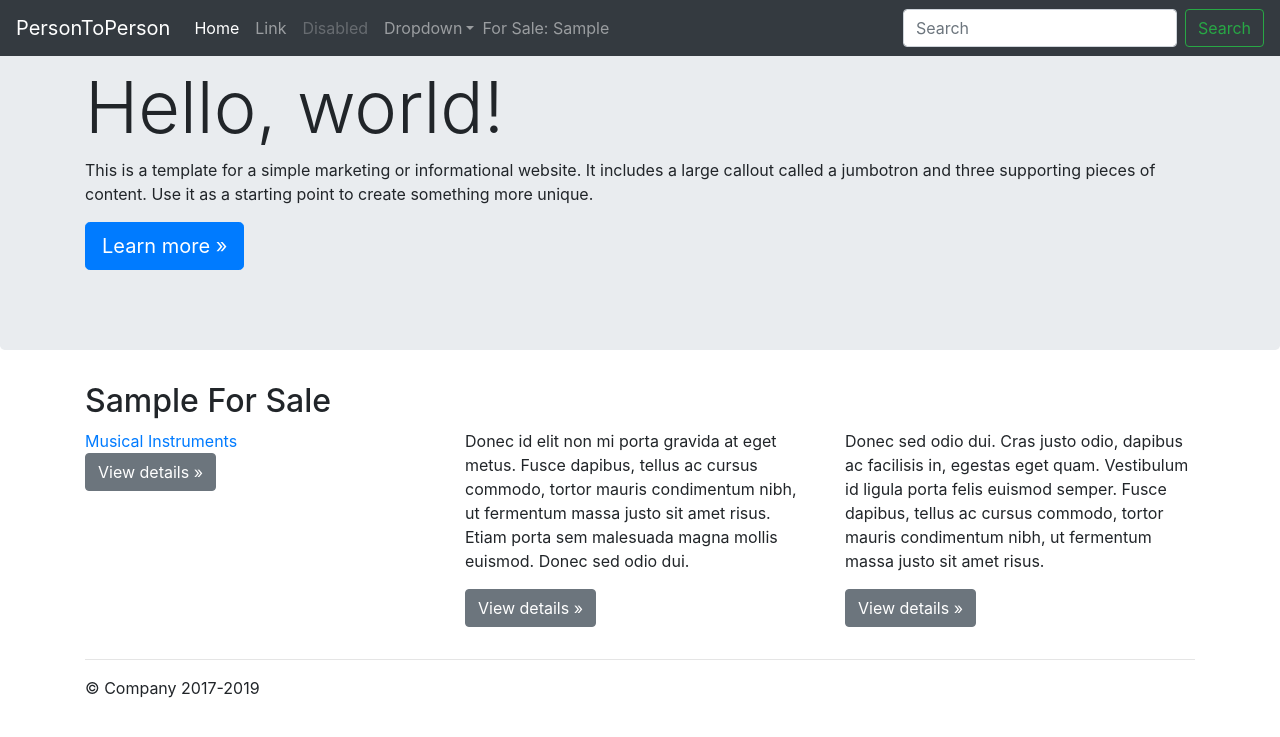
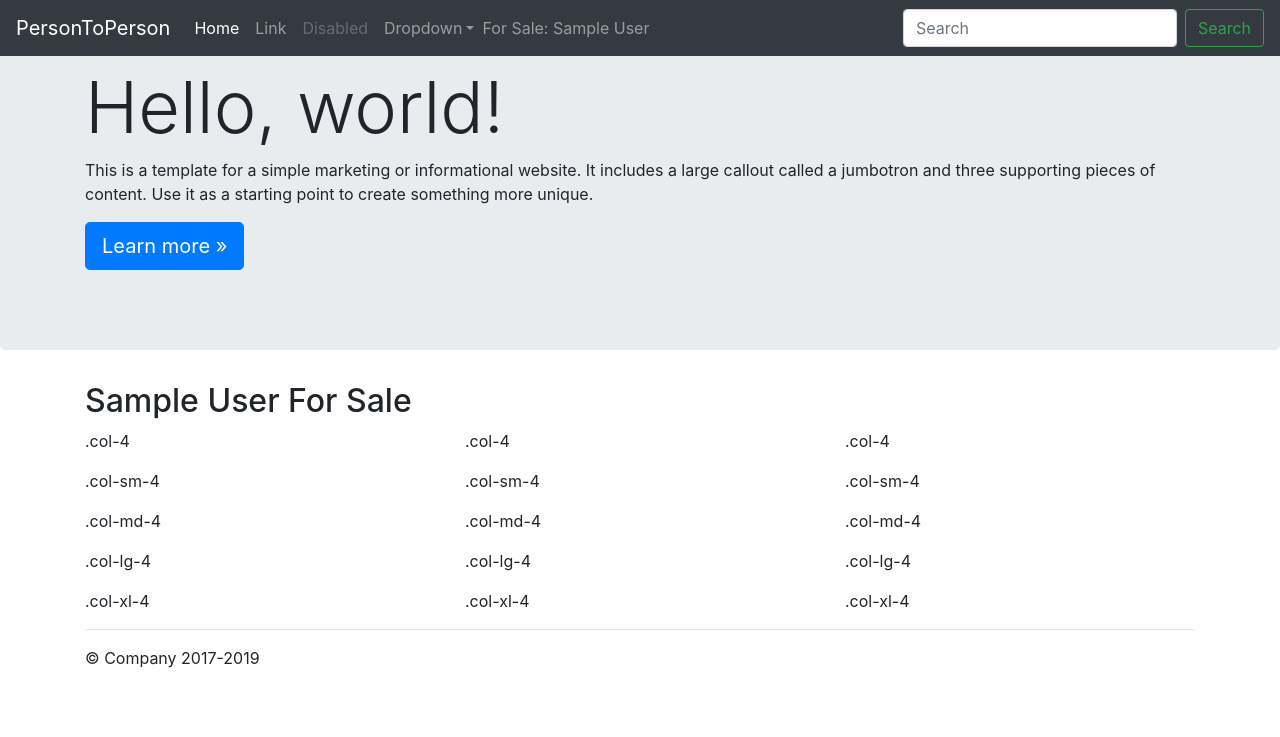
Before and after one commit to PatrickEGorman/PersonToPerson, a Django app: template apps/PostingOrganizer/templates/organizer_template.html in a window 1280 px wide. Shown: the top 737 px of the page. Run offline with Django 3.2, Linux system fonts and the light colour scheme; tables that the repository leaves empty hold one stand-in row (values such as "Sample post"); the template is opened without the code that fills it: values that come from a table or form of the project are taken from there, most other values are stand-ins (such as "Sample title", 1, 10 or a date in 2020); parts of the project's set-up code (start-up, migrations or seed data) failed here and were passed over; some libraries are stand-ins or nearby versions.

Commit message:
Further developments

```diff
--- a/apps/PostingOrganizer/templates/organizer_template.html
+++ b/apps/PostingOrganizer/templates/organizer_template.html
@@ -1,7 +1,7 @@
 {% extends 'base_template.html' %}
 
 {% block page_header %}
-  For Sale: {{ category_to_display }}
+  For Sale: {{ category.display_name }}
 {% endblock %}
 
 {% block content %}
@@ -15,21 +15,36 @@
 </div>
 
 <div class="container">
-  <h2>{{ category_to_display }} For Sale</h2>
+  <h2>{{ category.display_name }} For Sale</h2>
   <!-- Example row of columns -->
-  <div class="row">
-    <div class="col-md-4">
-      <a href="posting-organizer/musical-instruments/">Musical Instruments</a>
-      <p><a class="btn btn-secondary" href="#" role="button">View details &raquo;</a></p>
-    </div>
-    <div class="col-md-4">
-      <p>Donec id elit non mi porta gravida at eget metus. Fusce dapibus, tellus ac cursus commodo, tortor mauris condimentum nibh, ut fermentum massa justo sit amet risus. Etiam porta sem malesuada magna mollis euismod. Donec sed odio dui. </p>
-      <p><a class="btn btn-secondary" href="#" role="button">View details &raquo;</a></p>
-    </div>
-    <div class="col-md-4">
-      <p>Donec sed odio dui. Cras justo odio, dapibus ac facilisis in, egestas eget quam. Vestibulum id ligula porta felis euismod semper. Fusce dapibus, tellus ac cursus commodo, tortor mauris condimentum nibh, ut fermentum massa justo sit amet risus.</p>
-      <p><a class="btn btn-secondary" href="#" role="button">View details &raquo;</a></p>
-    </div>
+   <div class="row mb-3">
+    <div class="col-4 themed-grid-col">.col-4</div>
+    <div class="col-4 themed-grid-col">.col-4</div>
+    <div class="col-4 themed-grid-col">.col-4</div>
+  </div>
+
+  <div class="row mb-3">
+    <div class="col-sm-4 themed-grid-col">.col-sm-4</div>
+    <div class="col-sm-4 themed-grid-col">.col-sm-4</div>
+    <div class="col-sm-4 themed-grid-col">.col-sm-4</div>
+  </div>
+
+  <div class="row mb-3">
+    <div class="col-md-4 themed-grid-col">.col-md-4</div>
+    <div class="col-md-4 themed-grid-col">.col-md-4</div>
+    <div class="col-md-4 themed-grid-col">.col-md-4</div>
+  </div>
+
+  <div class="row mb-3">
+    <div class="col-lg-4 themed-grid-col">.col-lg-4</div>
+    <div class="col-lg-4 themed-grid-col">.col-lg-4</div>
+    <div class="col-lg-4 themed-grid-col">.col-lg-4</div>
+  </div>
+
+  <div class="row mb-3">
+    <div class="col-xl-4 themed-grid-col">.col-xl-4</div>
+    <div class="col-xl-4 themed-grid-col">.col-xl-4</div>
+    <div class="col-xl-4 themed-grid-col">.col-xl-4</div>
   </div>
 
   <hr>
--- a/apps/PostingOrganizer/urls.py
+++ b/apps/PostingOrganizer/urls.py
@@ -4,5 +4,5 @@
 from apps.PostingOrganizer.views import generate_template
 
 urlpatterns = [
-    path('category/<str:category>/', generate_template),
+    path('category/<str:category_url>/', generate_template),
 ]
--- a/scripts/Categories/set_default_categories.py
+++ b/scripts/Categories/set_default_categories.py
@@ -12,7 +12,7 @@
 
 category_athletic_equipment = Category()
 category_athletic_equipment.category_url_name = 'athletic_equipment'
-category_athletic_equipment.display_name = 'AthleticEquipment'
+category_athletic_equipment.display_name = 'Athletic Equipment'
 category_athletic_equipment.craigslist_url_adder = 'sporting-goods/search/sga'
 category_athletic_equipment.save()
 
```
Also changed, not shown: apps/PostingOrganizer/views.py (+6 -2 lines).
